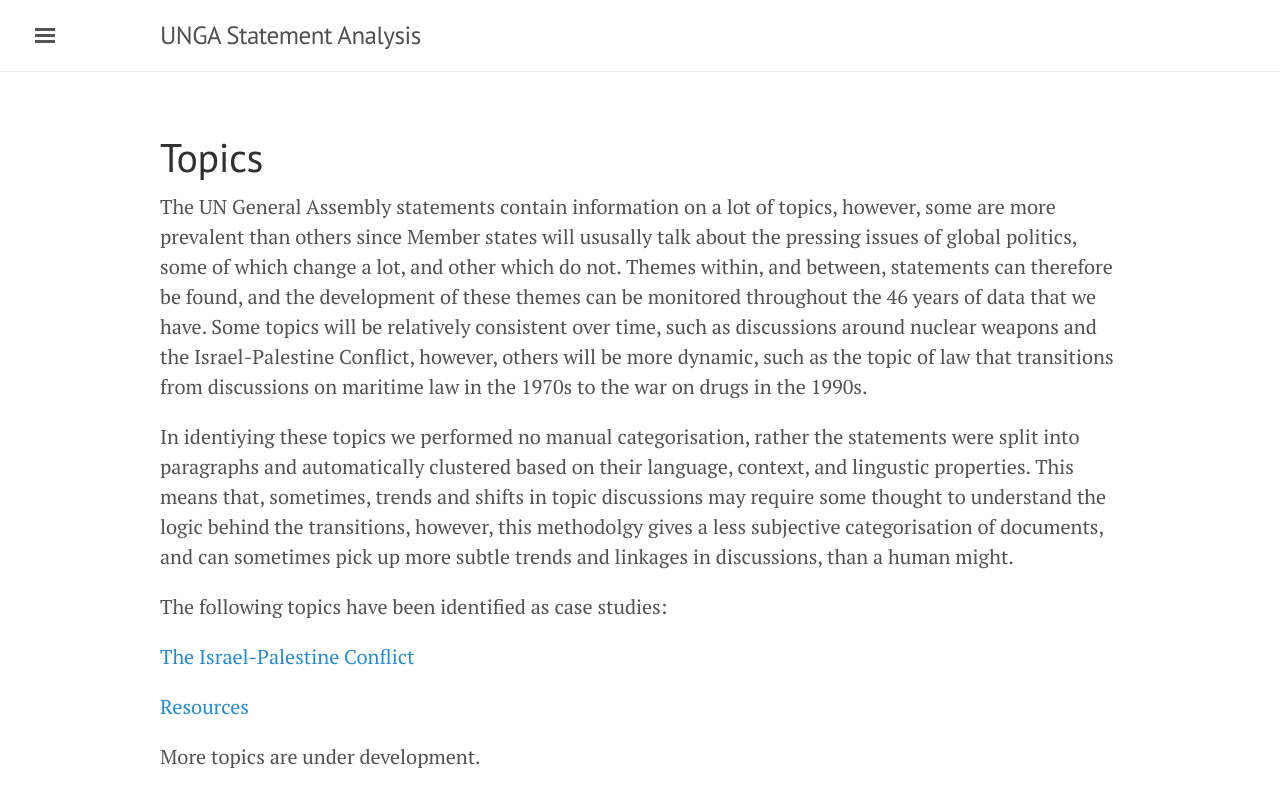
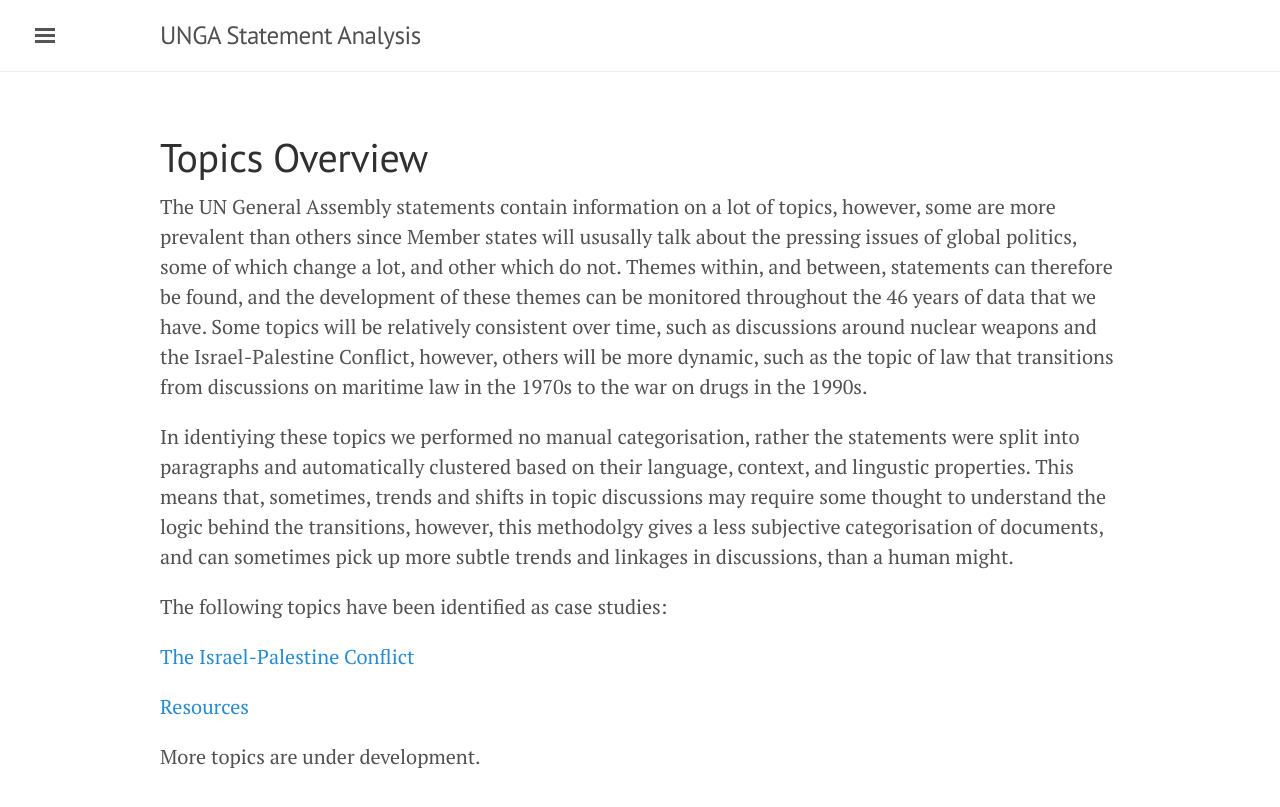
Before and after one commit to JosephPB/josephpb.github.io, a Jekyll site: the page built from topic.md, in a window 1280 px wide. Shown: the top 807 px of the page. Built offline with Jekyll 4.4.1, drawn with Linux system fonts in a browser that asks for light colours.

Commit message:
updating sidebar

```diff
--- a/_includes/sidebar.html
+++ b/_includes/sidebar.html
@@ -35,6 +35,16 @@
 
   <div class="sidebar-item">
     <p>
+      Topics:
+    </p>
+  </div>
+  <nav>
+    <a class="sidebar-nav-item" href = "{{ site.baseurl }}/topics/topic_5">The Israel-Palestine Conflict</a>
+    <a class="sidebar-nav-item" href = "{{ site.baseurl }}/topics/topic_9" >Resources</a>
+  </nav>
+
+  <div class="sidebar-item">
+    <p>
       Research: Joseph Bullock, UN Global Pulse
     </p>
     <p>
--- a/topic.md
+++ b/topic.md
@@ -1,6 +1,6 @@
 ---
 layout: page
-title: Topics
+title: Topics Overview
 ---
 
 The UN General Assembly statements contain information on a lot of topics, however, some are more prevalent than others since Member states will ususally talk about the pressing issues of global politics, some of which change a lot, and other which do not. Themes within, and between, statements can therefore be found, and the development of these themes can be monitored throughout the 46 years of data that we have. Some topics will be relatively consistent over time, such as discussions around nuclear weapons and the Israel-Palestine Conflict, however, others will be more dynamic, such as the topic of law that transitions from discussions on maritime law in the 1970s to the war on drugs in the 1990s.
```
